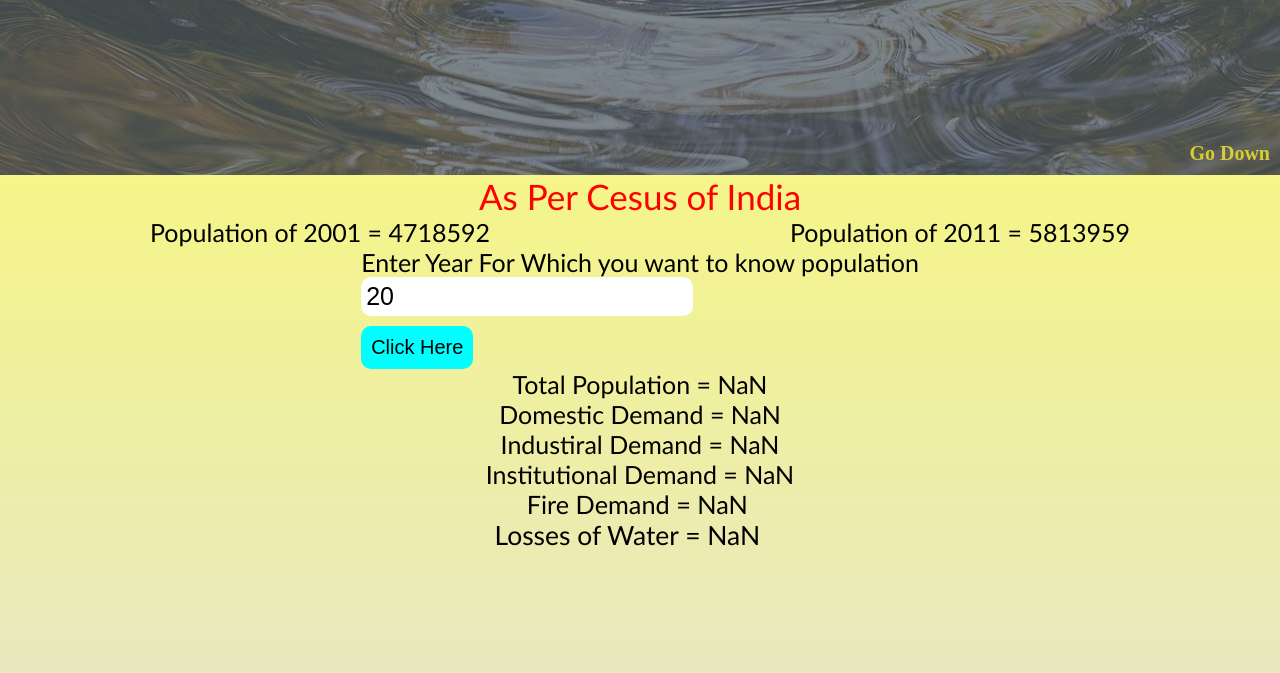
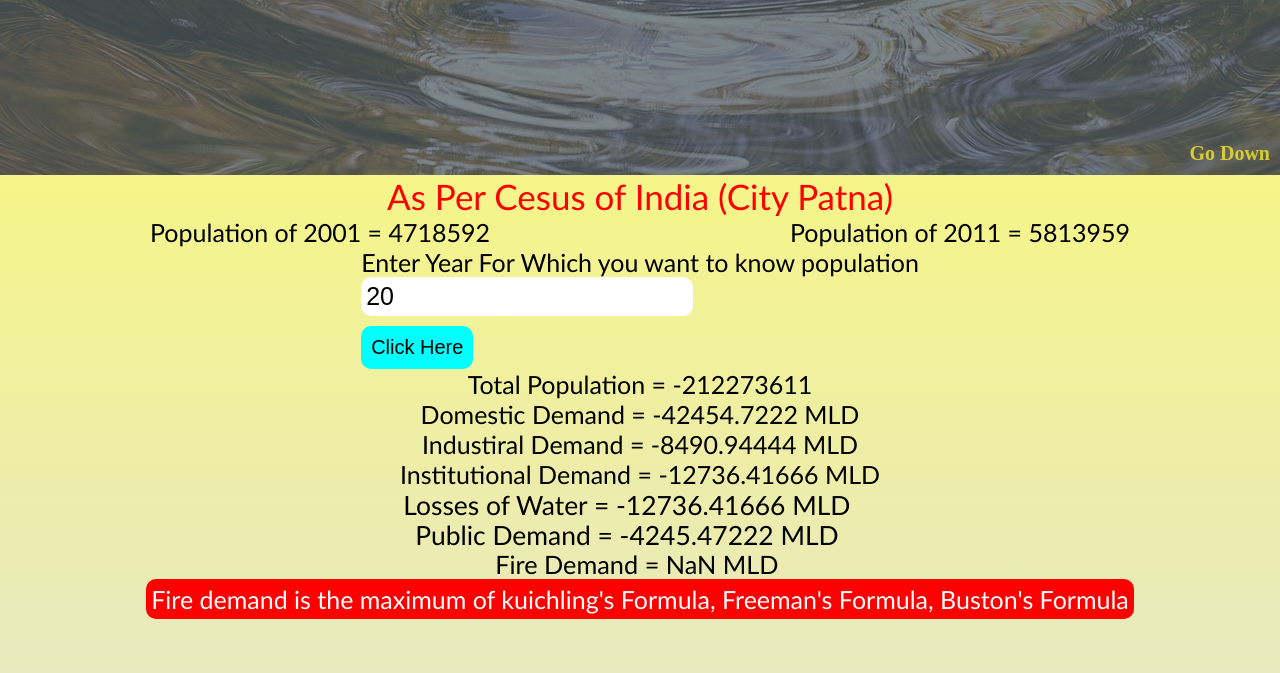
Before and after one commit to azadkumaranand/wse_project, a plain HTML site: page index.html in a window 1280 px wide. Both pictures are taken after a click on the button "Click Here". Shown: the part 625-1298 px from the top of the page. Drawn offline with Linux system fonts and the light colour scheme.

Commit message:
inovation

```diff
--- a/index.html
+++ b/index.html
@@ -37,7 +37,7 @@
     </div>
   </div>
   <div class="calculators" id="down">
-    <div class="fixedpophead">As Per Cesus of India</div>
+    <div class="fixedpophead">As Per Cesus of India (City Patna)</div>
     <div class="fixedpopulation">
       <p>Population of 2001 = <span id="pop2001">4718592</span></p>
       <p>Population of 2011 = <span id="pop2011">5813959</span></p>
@@ -53,8 +53,10 @@
         <p class="demand2">Domestic Demand = <span id="domdemand"> </span></p>
         <p class="demand3">Industiral Demand = <span id="indudemand"> </span></p>
         <p class="demand4">Institutional Demand = <span id="insdemand"> </span></p>
+        <p class="demand6">Losses of Water = <span id="loss"> </span></p>
+        <p class="demand7">Public Demand = <span id="publdemand"> </span></p>
         <p class="demand5">Fire Demand = <span id="firedemand"> </span></p>
-        <p class="demand6">Losses of Water = <span id="loss"> </span></p>
+        <p class="note">Fire demand is the maximum of kuichling's Formula, Freeman's Formula, Buston's Formula </p>
       </div>
 
     </div>
--- a/script.js
+++ b/script.js
@@ -4,17 +4,24 @@ const calculatedData = document.getElementById("calculatedData")
 
 findpop.addEventListener("click", ()=>{
   const yearofpop = document.getElementById("yearofpop").value
-  const pop2001 = document.getElementById("pop2001").innerText
-  const pop2011 = document.getElementById("pop2011").innerText
-  const total_population = Math.round(pop2011 + ((yearofpop - 2011)/10)*(pop2011-pop2001))
+  const pop2001 = document.getElementById("pop2001").innerHTML
+  const pop2011 = document.getElementById("pop2011").innerHTML
+  const total_population = Math.round(parseInt(pop2011) + ((yearofpop - 2011)/10)*(parseInt(pop2011)-parseInt(pop2001)))
   // alert(total_population)
+
+  let firedemand1 = 3182*Math.sqrt(total_population/1000)*60*24
+  let firedemand2 = 1136*(total_population/10000 + 10)*60*24
+  let firedemand3 = 5663*Math.sqrt(total_population/1000)*60*24
+
+  let firedemand = Math.max(firedemand1, firedemand2, firedemand3)
 
   console.log(total_population)
   document.getElementById("totalpop").innerHTML = total_population;
-  document.getElementById("domdemand").innerHTML = (total_population*25)/100;
-  document.getElementById("indudemand").innerHTML = total_population;
-  document.getElementById("insdemand").innerHTML = total_population;
-  document.getElementById("firedemand").innerHTML = total_population;
-  document.getElementById("loss").innerHTML = total_population;
+  document.getElementById("domdemand").innerHTML = (200*total_population)/1000000 + " MLD";
+  document.getElementById("indudemand").innerHTML = ((200*total_population)*20/100)/1000000 + " MLD";
+  document.getElementById("insdemand").innerHTML = ((200*total_population)*30/100)/1000000 + " MLD";
+  document.getElementById("firedemand").innerHTML = firedemand/1000000 + " MLD";
+  document.getElementById("publdemand").innerHTML = ((200*total_population)*10/100)/1000000 + " MLD";
+  document.getElementById("loss").innerHTML = ((200*total_population)*30/100)/1000000 + " MLD";
   calculatedData.style.display = "block"
 })
--- a/style.css
+++ b/style.css
@@ -76,6 +76,13 @@
   justify-content: center;
   align-items: center;
   flex-direction: column;
+}
+
+.note{
+  padding: 5px;
+  background-color: red;
+  border-radius: 10px;
+  color: white;
 }
 
 .calculatedData{
@@ -214,8 +221,27 @@ input{
   animation-duration: 2s;
   animation-delay: 1.2s;
 }
+.demand7{
+  animation-name: demand7;
+  animation-duration: 2s;
+  animation-delay: 1.2s;
+}
 
 @keyframes demand1 {
+  0%   {
+    transform: translateX(-500px);
+  }
+  25%  {
+  		scale: 1.2;
+  }
+  50%  {
+    scale: 1.5;
+  }
+  100% {
+    transform: translateX(0px);
+  }
+}
+@keyframes demand7 {
   0%   {
     transform: translateX(-500px);
   }
```
